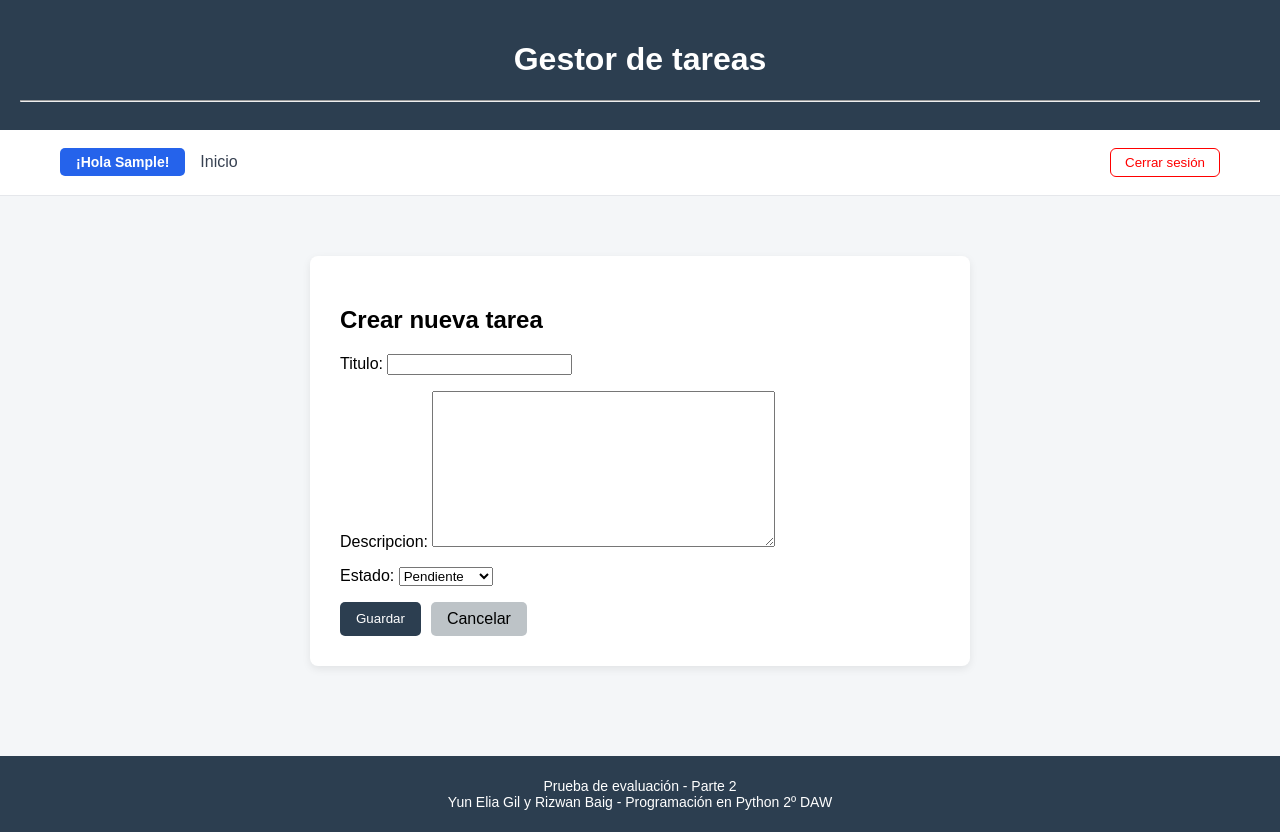
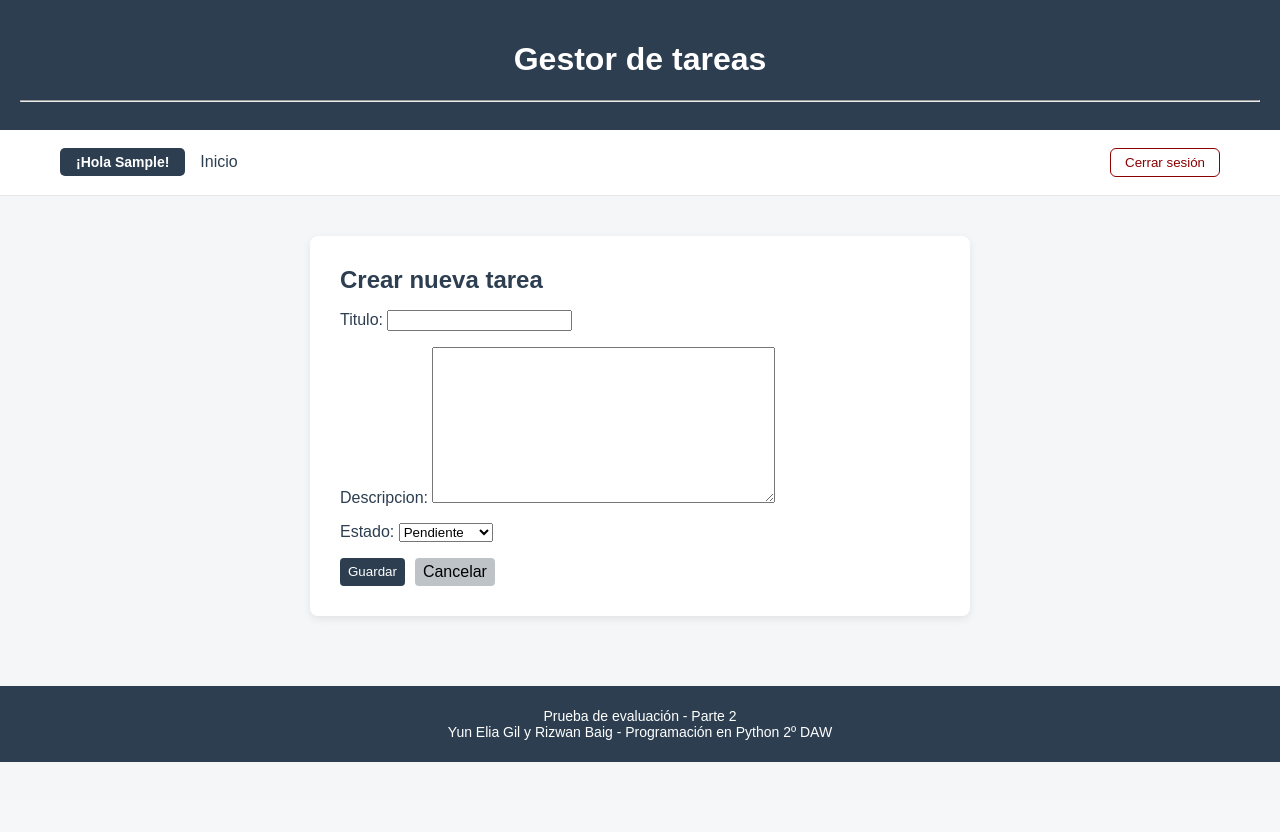
Before and after one commit to eliaGil02/PruebaEvaluacion2PEP, a Django app: page /crear/ in a window 1280 px wide. After the commit the page ends 762 px from the top, so only its background shows below. Run offline with Django 5.2, Linux system fonts and the light colour scheme; the visitor is signed in with stand-in values (Sample User, id 1).

Commit message:
Mejora de todo el diseño con css

```diff
--- a/tareas/static/tareas/style.css
+++ b/tareas/static/tareas/style.css
@@ -1,12 +1,17 @@
-/* estilo general del sitio */
+/*********************
+ESTILO GENERAL DEL SITIO
+*********************/
 body {
     font-family: Arial, sans-serif;
     background-color: #f4f6f8;
     margin: 0;
     padding: 0;
+    color: #2c3e50;
 }
 
-/* encabezado */
+/*********************
+HEADER Y FOOTER
+*********************/
 header {
     background-color: #2c3e50;
     color: white;
@@ -39,6 +28,34 @@ footer {
     font-size: 14px;
 }
 
+/*********************
+CONTENIDO PRINCIPAL
+*********************/
+main {
+    padding: 20px;
+}
+
+h2 {
+    color: #2c3e50;
+    margin-bottom: 15px;
+    margin-top: 0;
+}
+
+/*********************
+ENLACES GENERALES
+*********************/
+a {
+    text-decoration: none;
+    color: #2c3e50;
+}
+
+a:hover {
+    text-decoration: underline;
+}
+
+/*********************
+SECCION TAREAS
+*********************/
 /* contenedor de tareas */
 .contenedor-tareas {
     display: flex;
@@ -116,7 +145,7 @@ nav {
 
 /* user */
 .usuario {
-    background-color: #2563eb;
+    background-color: #2c3e50;
     color: white;
     padding: 6px 16px;
     border-radius: 5px;
@@ -136,8 +164,8 @@ nav a {
 /* logout */
 nav form button {
     background-color: transparent;
-    color: red;
-    border: 1px solid red;
+    color: darkred;
+    border: 1px solid darkred;
     padding: 6px 14px;
     border-radius: 6px;
     cursor: pointer;
@@ -159,25 +189,27 @@ nav form button:hover {
 }
 
 .estado.pendiente {
-    background-color: #f39c12;
+    background-color: darkred;
 }
 
 .estado.proceso {
-    background-color: #3498db;
+    background-color: darkorange;
 }
 
 .estado.completada {
-    background-color: #27ae60;
+    background-color: darkgreen;
 }
 
-/* estilos en botones*/
+/*********************
+FORMULARIOS
+*********************/
 .form-container {
     max-width: 600px;
-    margin: 40px auto;
+    margin: 20px auto;
     background-color: #fff;
     padding: 30px;
     border-radius: 8px;
-    box-shadow: 0 3px 8px rgba(0,0,0,0.08);
+    box-shadow: 0 3px 8px rgba(0, 0, 0, 0.08);
 }
 
 .acciones-form {
@@ -186,28 +218,58 @@ nav form button:hover {
     margin-top: 15px;
 }
 
-.btn-principal {
+/*********************
+BOTONES GENERALES
+*********************/
+.btn {
+    padding: 5px 8px;
+    border: none;
+    border-radius: 4px;
+    cursor: pointer;
+    display: inline-block;
+    text-decoration: none;
+}
+
+.btn-guardar {
     background-color: #2c3e50;
     color: white;
-    border: none;
-    padding: 8px 16px;
-    border-radius: 5px;
-    cursor: pointer;
 }
 
-.btn-principal:hover {
+.btn-guardar:hover {
     background-color: #1a252f;
 }
 
-.btn-secundario {
+.btn-cancelar {
     background-color: #bdc3c7;
     color: black;
-    padding: 8px 16px;
-    border-radius: 5px;
-    text-decoration: none;
-    display: inline-block;
 }
 
-.btn-secundario:hover {
+.btn-cancelar:hover {
     background-color: #95a5a6;
 }
+
+/* contenedor de los botones editar y eliminar */
+.acciones-tarea {
+    display: flex;
+    gap: 10px;
+    margin-top: 12px;
+}
+
+.btn-editar {
+    background-color: #bdc3c7;
+    color: black;
+}
+
+.btn-editar:hover {
+    background-color: #95a5a6;
+}
+
+/* boton eliminar */
+.btn-eliminar {
+    background-color: darkred;
+    color: white;
+}
+
+.btn-eliminar:hover {
+    background-color: maroon;
+}
--- a/tareas/templates/tareas/crear_tarea.html
+++ b/tareas/templates/tareas/crear_tarea.html
@@ -11,11 +11,11 @@
         {{ form.as_p }} <!-- Renderiza automáticamente los campos del formulario -->
 
         <div class="acciones-form"> <!-- Contenedor de botones -->
-            <button type="submit" class="btn-principal">
+            <button type="submit" class="btn btn-guardar">
                 Guardar <!-- Envía el formulario -->
             </button>
 
-            <a href="{% url 'lista_tareas' %}" class="btn-secundario">
+            <a href="{% url 'lista_tareas' %}" class="btn btn-cancelar">
                 Cancelar <!-- Vuelve a la lista sin guardar -->
             </a>
         </div>
--- a/tareas/views.py
+++ b/tareas/views.py
@@ -28,6 +28,9 @@ from django.shortcuts import redirect
 
 # importamos el form de registro que hemos hecho
 from .forms import RegistroForm
+
+# importamos las ayudas para ordenar la lista de tareas
+from django.db.models import Case, When, Value, IntegerField
 
 # Create your views here.
 
@@ -72,6 +75,16 @@ class ListaTareasView(LoginRequiredMixin, ListView):
         if busqueda:
             # filtramos las tareas q tenga el titulo con el texto buscado
             queryset = queryset.filter(titulo__icontains=busqueda)
+
+        # ordenar la lista de tareas por pendiente, en proceso y completado ypor fechas
+        queryset = queryset.annotate(
+            orden_estado=Case(
+                When(estado="pendiente", then=Value(1)),
+                When(estado="proceso", then=Value(2)),
+                When(estado="completada", then=Value(3)),
+                output_field=IntegerField(),
+            )
+        ).order_by("orden_estado", "-fecha_creacion")
 
         return queryset  # devolvemos la lista final
 
```
Also changed, not shown: other parts of tareas/static/tareas/style.css (+23 -26 lines), tareas/templates/registration/login.html (+9 -6 lines), tareas/templates/registration/signup.html (+9 -6 lines), tareas/templates/tareas/detalle_tarea.html (+4 -3 lines), tareas/templates/tareas/editar_tarea.html (+13 -7 lines), tareas/templates/tareas/eliminar_tarea.html (+13 -15 lines), tareas/templates/tareas/lista_tareas.html (+4 -4 lines).
